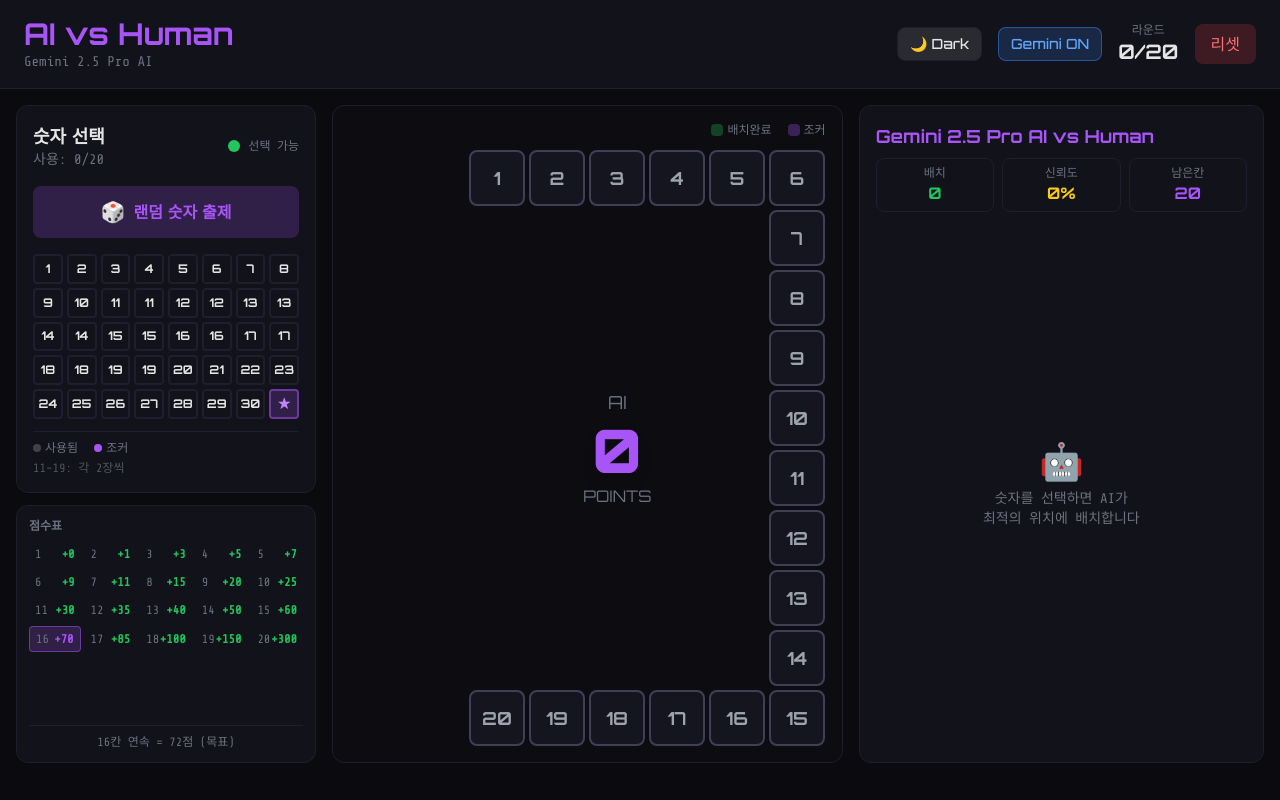
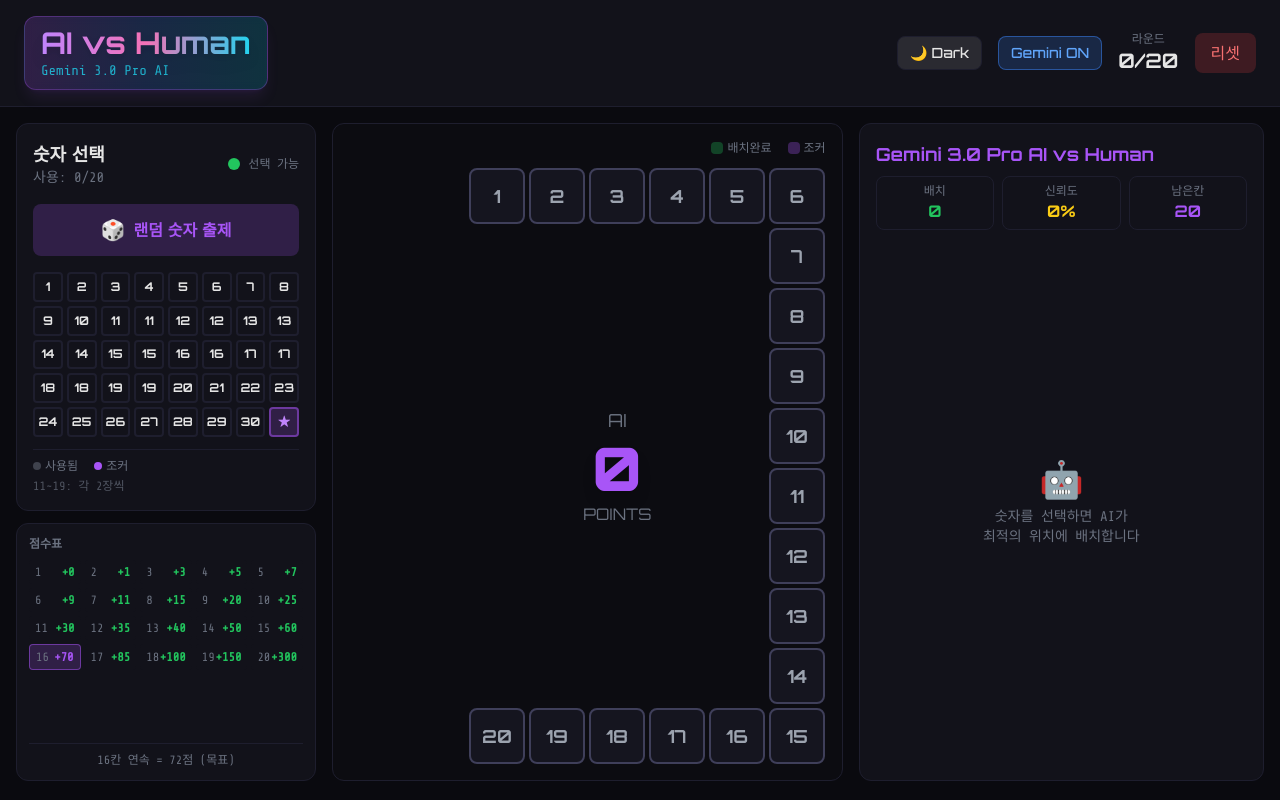
Before and after one commit to 1970jjh/AI-vs-Human, a Next.js app in the folder ai-vs-human/: page / in a window 1280 px wide. Built offline with nearby package versions, Linux system fonts and the light colour scheme.

Commit message:
Style AI vs Human title with glassmorphism, update display text to Gemini 3.0
- Add gradient glassmorphism effect to AI vs Human header
- Change display text from "Gemini 2.5 Pro AI" to "Gemini 3.0 Pro AI"
- Apply gradient text color for futuristic digital AI look

```diff
--- a/ai-vs-human/src/app/page.tsx
+++ b/ai-vs-human/src/app/page.tsx
@@ -177,10 +177,10 @@ export default function Home() {
       {/* 헤더 */}
       <header className="border-b px-6 py-4" style={{ backgroundColor: "var(--surface)", borderColor: "var(--border)" }}>
         <div className="max-w-7xl mx-auto flex items-center justify-between">
-          <div>
-            <h1 className="font-digital text-3xl font-bold text-primary">AI vs Human</h1>
-            <p className="font-mono-digital text-sm text-muted">
-              {useGemini ? "Gemini 2.5 Pro AI" : "로컬 72점 요새 전략"}
+          <div className="px-4 py-2 rounded-xl bg-gradient-to-r from-purple-500/20 via-blue-500/20 to-cyan-500/20 backdrop-blur-sm border border-purple-500/30 shadow-lg shadow-purple-500/10">
+            <h1 className="font-digital text-3xl font-bold bg-gradient-to-r from-purple-400 via-pink-400 to-cyan-400 bg-clip-text text-transparent drop-shadow-lg">AI vs Human</h1>
+            <p className="font-mono-digital text-sm text-cyan-400/80">
+              {useGemini ? "Gemini 3.0 Pro AI" : "로컬 72점 요새 전략"}
             </p>
           </div>
           <div className="flex items-center gap-4">
--- a/ai-vs-human/src/components/AIDecisionPanel.tsx
+++ b/ai-vs-human/src/components/AIDecisionPanel.tsx
@@ -37,7 +37,7 @@ export default function AIDecisionPanel({
       {/* 헤더 + 통계 */}
       <div className="mb-3 flex-shrink-0">
         <h3 className="font-digital font-bold text-lg text-primary mb-2">
-          Gemini 2.5 Pro AI vs Human
+          Gemini 3.0 Pro AI vs Human
         </h3>
 
         {/* 통계 - 제목 바로 아래 */}
```
